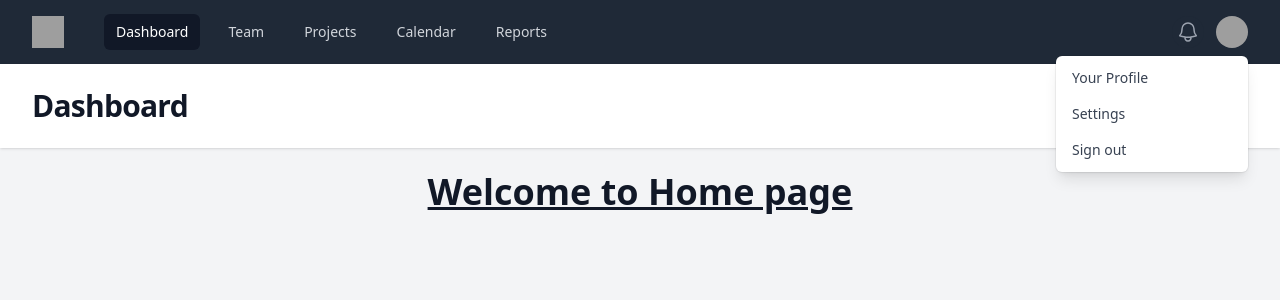
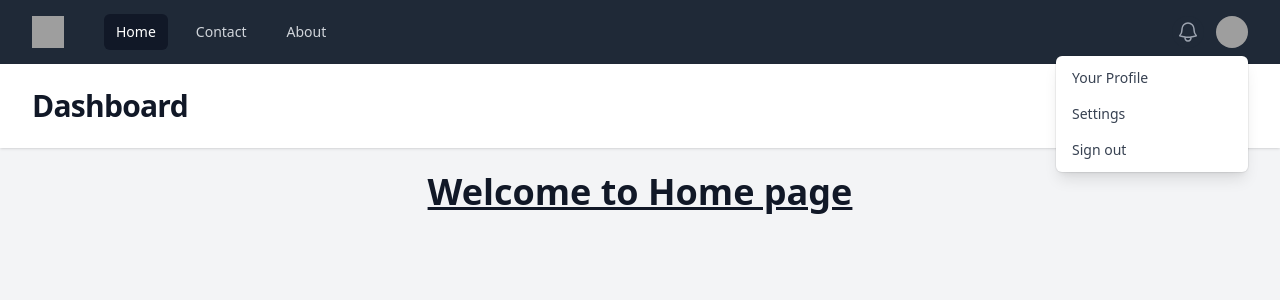
Before and after one commit to nekkox/app, a PHP site: page / in a window 1280 px wide. Shown: the top 300 px of the page. Run offline with PHP 8.4, Linux system fonts and the light colour scheme; style sheets or scripts are compiled from the project's sources; some libraries are stand-ins or nearby versions; grey boxes are pictures that could not be loaded.

Commit message:
Create nav bar links and coresponding to them  pages - About.php and Contact.php

```diff
--- /dev/null
+++ b/about.php
@@ -0,0 +1,5 @@
+<?php
+
+$heading = "Hello World";
+
+require "views/about.view.php";
--- /dev/null
+++ b/contact.php
@@ -0,0 +1,5 @@
+<?php
+
+$heading = "Hello World";
+
+require "views/contact.view.php";
--- a/views/partials/nav.php
+++ b/views/partials/nav.php
@@ -8,11 +8,9 @@
                 <div class="hidden md:block">
                     <div class="ml-10 flex items-baseline space-x-4">
                         <!-- Current: "bg-gray-900 text-white", Default: "text-gray-300 hover:bg-gray-700 hover:text-white" -->
-                        <a href="#" class="bg-gray-900 text-white rounded-md px-3 py-2 text-sm font-medium" aria-current="page">Dashboard</a>
-                        <a href="#" class="text-gray-300 hover:bg-gray-700 hover:text-white rounded-md px-3 py-2 text-sm font-medium">Team</a>
-                        <a href="#" class="text-gray-300 hover:bg-gray-700 hover:text-white rounded-md px-3 py-2 text-sm font-medium">Projects</a>
-                        <a href="#" class="text-gray-300 hover:bg-gray-700 hover:text-white rounded-md px-3 py-2 text-sm font-medium">Calendar</a>
-                        <a href="#" class="text-gray-300 hover:bg-gray-700 hover:text-white rounded-md px-3 py-2 text-sm font-medium">Reports</a>
+                        <a href="/app/" class="bg-gray-900 text-white rounded-md px-3 py-2 text-sm font-medium" aria-current="page">Home</a>
+                        <a href="contact.php" class="text-gray-300 hover:bg-gray-700 hover:text-white rounded-md px-3 py-2 text-sm font-medium">Contact</a>
+                        <a href="about.php" class="text-gray-300 hover:bg-gray-700 hover:text-white rounded-md px-3 py-2 text-sm font-medium">About</a>
                     </div>
                 </div>
             </div>
```
